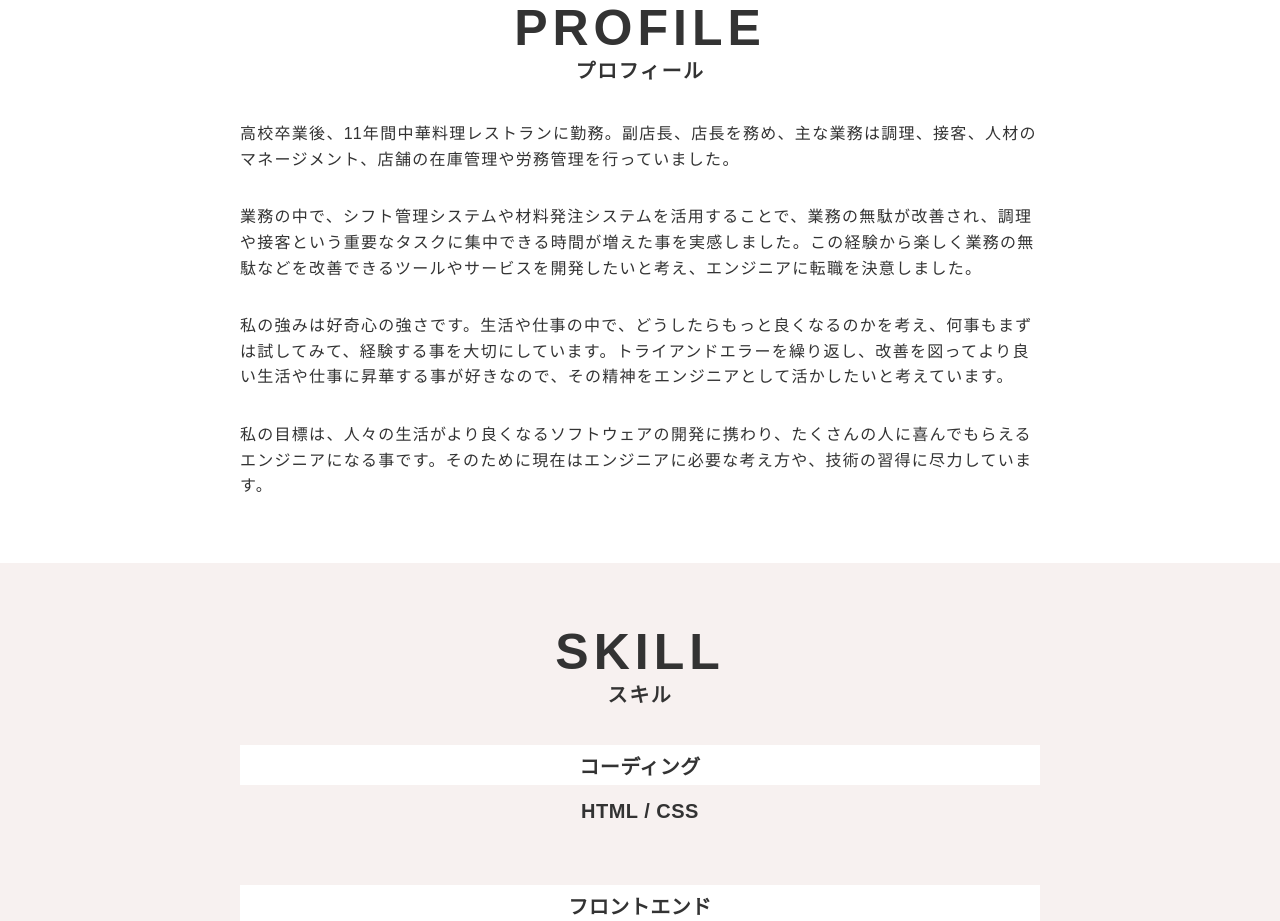
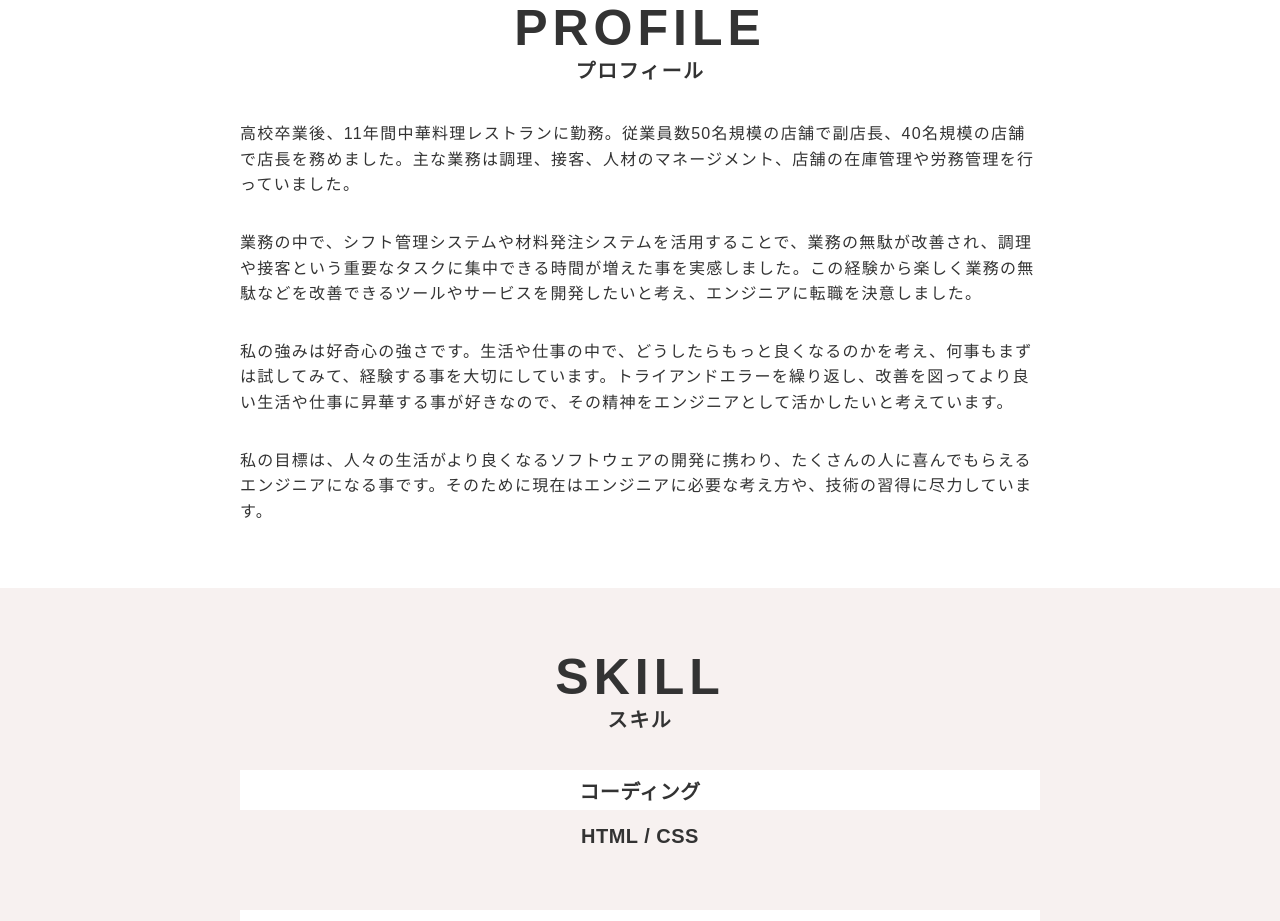
Before and after one commit to sinkaigyo46/portfolio-site, a plain HTML site: page index.html in a window 1280 px wide. Shown: the part 800-1721 px from the top of the page. Drawn offline with nearby package versions, Linux system fonts and the light colour scheme.

Commit message:
プロフィール説明追記

```diff
--- a/index.html
+++ b/index.html
@@ -87,7 +87,7 @@
             <!-- 記載番号：11 -->
             <div class="profile__text-area">
               <p>
-                高校卒業後、11年間中華料理レストランに勤務。副店長、店長を務め、主な業務は調理、接客、人材のマネージメント、店舗の在庫管理や労務管理を行っていました。
+                高校卒業後、11年間中華料理レストランに勤務。従業員数50名規模の店舗で副店長、40名規模の店舗で店長を務めました。主な業務は調理、接客、人材のマネージメント、店舗の在庫管理や労務管理を行っていました。
               <p>
                 業務の中で、シフト管理システムや材料発注システムを活用することで、業務の無駄が改善され、調理や接客という重要なタスクに集中できる時間が増えた事を実感しました。この経験から楽しく業務の無駄などを改善できるツールやサービスを開発したいと考え、エンジニアに転職を決意しました。</p>
               </p>
```
